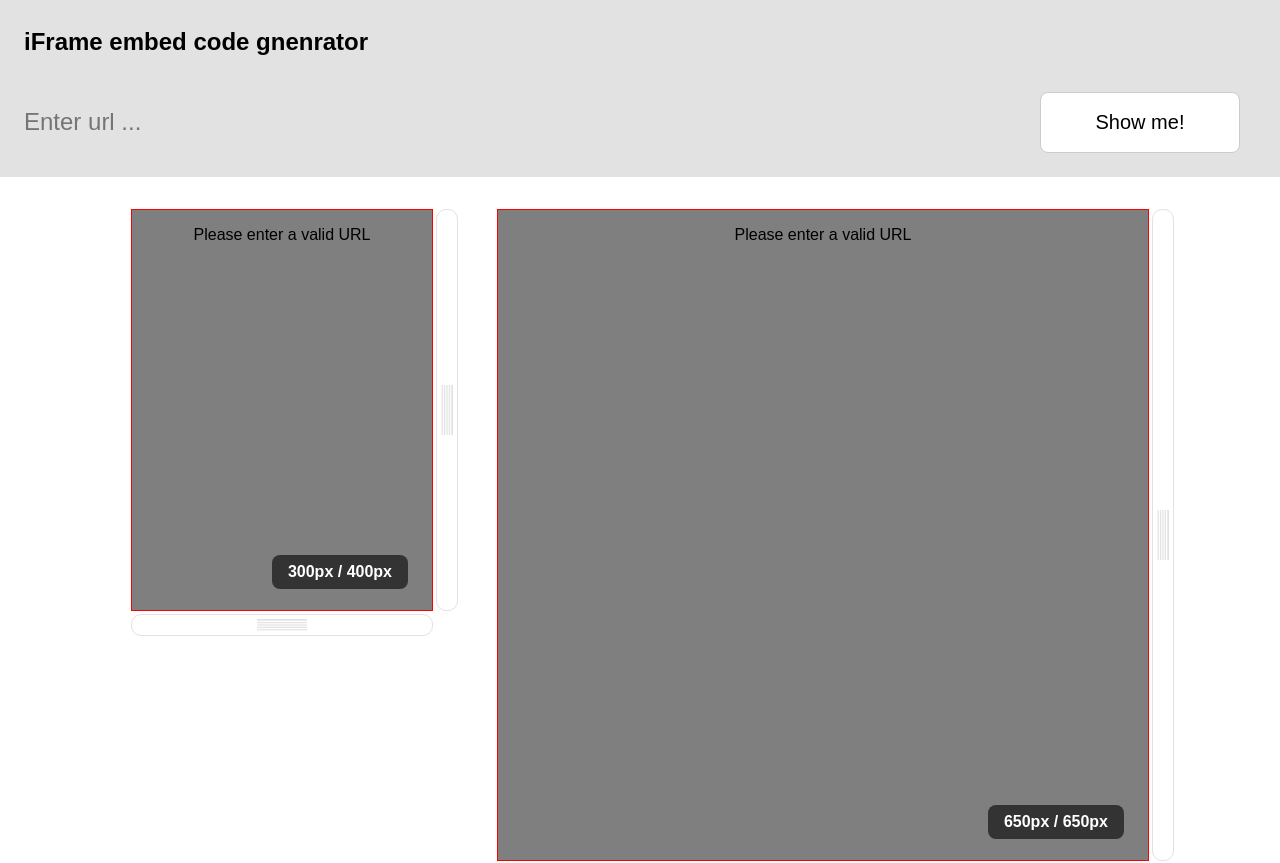
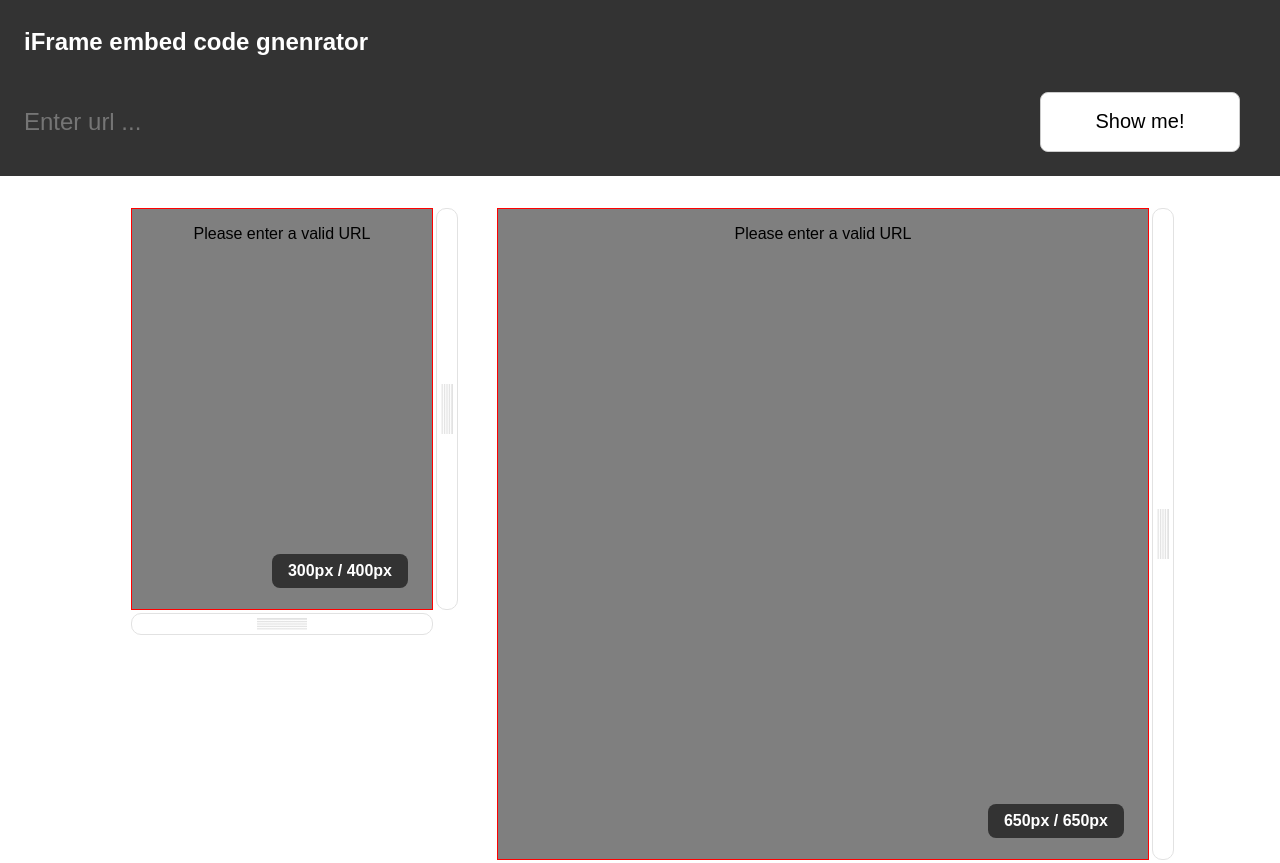
Before and after one commit to martin-banks/dna-resizing-iframe-embed, a React (Create React App) app: page / in a window 1280 px wide. Shown: the top 863 px of the page. Built offline with nearby package versions, Linux system fonts and the light colour scheme.

Commit message:
refines colors for improved readability

```diff
--- a/src/App.css
+++ b/src/App.css
@@ -31,12 +31,13 @@
 }
 
 .wrapper__header {
-  background: #e2e2e2;
+  background: #333;
   position: relative;
   display: flex;
   flex-wrap: wrap;
   text-align: left;
   padding: 8px 24px;
+  color: #fff
 }
 .wrapper__header h2 {
   min-width: 100%;
@@ -56,9 +57,10 @@ input {
   box-sizing: border-box;
   font-size: 24px;
   border: none;
-  border-bottom: solid 1px #e2e2e2;
+  /* border-bottom: solid 1px #e2e2e2; */
   flex: 1;
   background: none;
+  color: #fff;
 }
 
 button {
```
